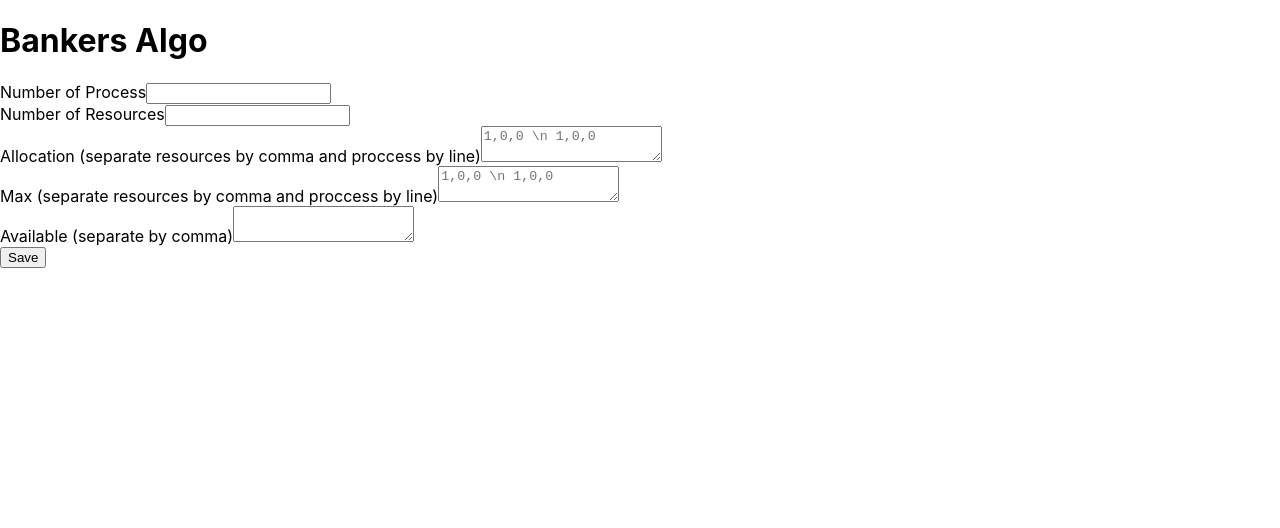
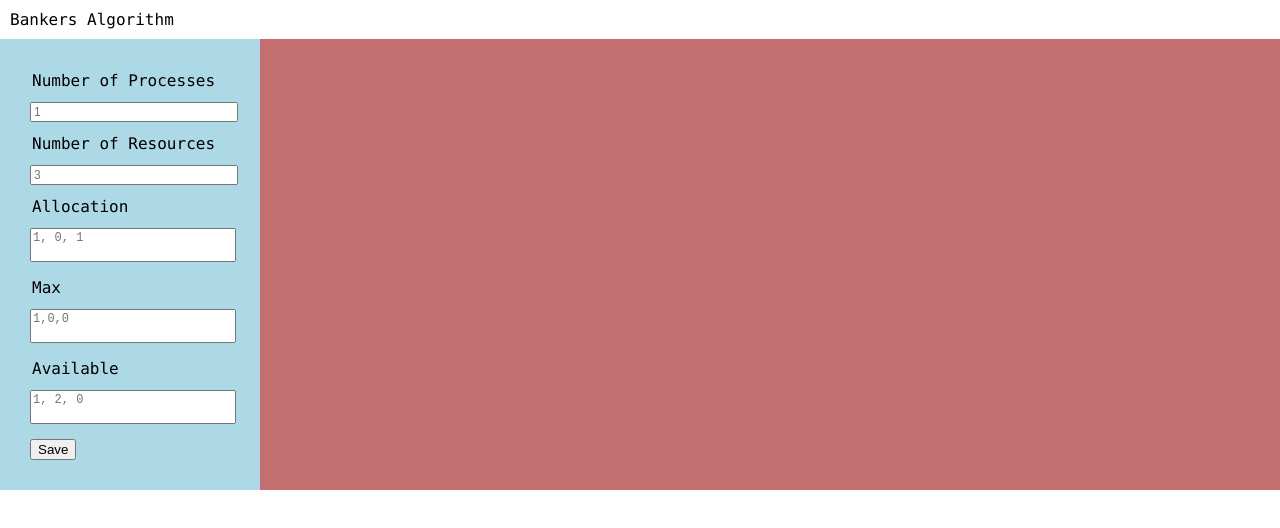
Before and after one commit to leticiapiucco/bankers-algorithm, a React (Create React App) app: page / in a window 1280 px wide. Shown: the top 528 px of the page. Built offline with nearby package versions, Linux system fonts and the light colour scheme.

Commit message:
Improve frontend

```diff
--- a/src/App.js
+++ b/src/App.js
@@ -4,52 +4,95 @@ import Form from "./components/Form";
 import { react } from "@babel/types";
 import DataGrid from '@material-ui/core/Table';
 import Tables from "./components/Tables"
+import Result from "./components/Result"
+
 
 const App = () => {
-  const [process, setNProcess] = useState(0)
+  const [processes, setNprocesses] = useState(0)
   const [resources, setNResources] = useState(0)
   const [allocatedTable, setAllocationTable] = useState([])
   const [maxTable, setMaxTable] = useState([])
   const [availableTable, setAvailableTable] = useState([])
   const [needTable, setNeedTable] = useState([])
+  const [readyToCalculate, setReadyToCalculate] = useState(false)
+  const [results, setResults] = useState([])
 
   const createTables = (input) => {
+    setReadyToCalculate(false)
+    setNprocesses(Number(input.processes))
+    setNResources(Number(input.resources))
     setAllocationTable((input.allocation.split(/\r?\n/)).map((e) => (
-      e.split(',')
+      e.split(',').map(x=>+x)
     )))
     setMaxTable((input.max.split(/\r?\n/)).map((e) => (
-      e.split(',')
+      e.split(',').map(x=>+x)
     )))
     setAvailableTable((input.available.split(/\r?\n/)).map((e) => (
-      e.split(',')
+      e.split(',').map(x=>+x)
     )))
-    setNProcess(input.process)
-    setNResources(input.resources)
-    calculateNeeded()
   }
 
   const calculateNeeded = () => {
-    let newNeedTable = [[]]
-    for(let i=0; i < process; i++){
+    let newNeedTable = [...Array(processes)].map(e => Array(resources));
+    for(let i=0; i < processes; i++){
       for(let j=0; j < resources; j++){
-        newNeedTable[i][j] = Number(maxTable[i][j]) - Number(allocatedTable[i][j])
+        newNeedTable[i][j] = maxTable[i][j] - allocatedTable[i][j]
       }
     }
     setNeedTable(newNeedTable)
+    calculate()
+  }
+  const calculate = () => {
+    let running = Array(processes).fill(true)
+    let count = processes
+    let result = []
+    while(count !== 0){
+      var safe = false
+      for(let i = 0; i < processes; i++){
+        if(running[i]){
+          let executing = true
+          for(let j=0; j < resources; j++){
+            if(maxTable[i][j] - allocatedTable[i][j] > availableTable[j]){
+              executing = false
+              break
+            }
+            if(executing){
+              result.push("Process " + i + " is executing")
+              running[i] = false
+              count -= 1
+              safe = true
+              for(let j = 0; j < resources; j++){
+                availableTable[j] += availableTable[i][j]
+              }
+              break
+            }
+          }
+        }
+      }
+      if(!safe){
+        result.push("The processes are in an unsafe state.")
+        break
+      }
+      result.push("The processes are in a safe state.")
+    }
+    setResults(result)
+    setReadyToCalculate(true)
   }
 
   return (
-    <div>
+    <body>
       <Header/>
+      <div className="parent">
         <Form onAdd={createTables}/>
-      <div>
+        <div className="wide">
           {allocatedTable.length > 0 ? <Tables table={allocatedTable} name="Allocation" /> : <div></div>}
           {maxTable.length > 0 ? <Tables table={maxTable} name="Max" /> : <div></div>}
           {availableTable.length > 0 ? <Tables table={availableTable} name="Available" /> : <div></div>}
           {needTable.length > 0 ? <Tables table={needTable} name="Needed" /> : <div></div>}
-
+          {readyToCalculate && <Result content={results}/>}
         </div>
       </div>
+    </body>
   );
 }
 
--- a/src/components/Form.js
+++ b/src/components/Form.js
@@ -1,7 +1,7 @@
-import { useState
- } from "react"
+import { useState } from "react"
+
 const Form = ({ onAdd }) => {
-    const [process, setNProcess] = useState('')
+    const [processes, setNprocesses] = useState('')
     const [resources, setNResources] = useState('')
     const [allocation, setAllocation] = useState('')
     const [max, setMax] = useState('')
@@ -9,72 +9,74 @@ const Form = ({ onAdd }) => {
 
     const onSubmit = (e) => {
         e.preventDefault()
-        if(!process){
-            alert('Please add the number of processes')
+        if(!processes){
+            alert('Please add the number of processeses')
             return
         }
         if(!resources){
-            alert('Please add the number of processes')
+            alert('Please add the number of resources')
             return
         }
         if(!allocation){
-            alert('Please add the number of processes')
+            alert('Please add the allocation table')
             return
         }
         if(!max){
-            alert('Please add the number of processes')
+            alert('Please add the max talbe')
             return
         }
         if(!available){
-            alert('Please add the number of processes')
+            alert('Please add the availability of resources')
             return
         }
-        onAdd({process, resources, allocation, max, available})
+        onAdd({processes, resources, allocation, max, available})
     }
     return (
-        <form onSubmit={onSubmit}>
-            <div>
-                <label>Number of Process</label>
+        <form onSubmit={onSubmit} className="narrow">
+            <div className='form-control'>
+                <label>Number of Processes</label>
                 <input type='text'
-                value={process} onChange={(e) =>
-                    setNProcess(e.target.value )
+                placeholder = '1'
+                value={processes} onChange={(e) =>
+                    setNprocesses(e.target.value )
                 }
                 />
             </div>
 
-            <div>
+            <div className='form-control'>
                 <label>Number of Resources</label>
                 <input type='text'
+                placeholder = '3'
                 value={resources} onChange={(e) =>
                     setNResources(e.target.value )
                 }
                 />
             </div>
 
-            <div>
-                <label>Allocation (separate resources by comma and proccess by line)</label>
+            <div className='form-control'>
+                <label>Allocation</label>
                 <textarea type='text'
-                placeholder = '1,0,0 \n 1,0,0'
+                placeholder = '1, 0, 1'
                 value={allocation} onChange={(e) =>
                     setAllocation(e.target.value )
                 }
                 />
             </div>
 
-            <div>
-                <label>Max (separate resources by comma and proccess by line)</label>
+            <div className='form-control'>
+                <label>Max</label>
                 <textarea type='text'
-                placeholder= '1,0,0 \n 1,0,0'
+                placeholder= '1,0,0'
                 value={max} onChange={(e) =>
                     setMax(e.target.value)
                 }
                 />
             </div>
 
-            <div>
-                <label>Available (separate by comma)</label>
+            <div className='form-control'>
+                <label>Available</label>
                 <textarea type='text'
-                placeholders = "1, 2, 3"
+                placeholder = "1, 2, 0"
                 value={available} onChange={(e) =>
                     setAvailable(e.target.value )
                 }
--- a/src/components/Header.js
+++ b/src/components/Header.js
@@ -1,8 +1,8 @@
 const Header = () => {
     return (
-        <div>
-            <h1>Bankers Algo</h1>
-        </div>
+        <header>
+            Bankers Algorithm
+        </header>
     )
 }
 
--- /dev/null
+++ b/src/components/Result.js
@@ -0,0 +1,14 @@
+import React from 'react'
+
+function Result({content}) {
+    return (
+        <div>
+            <ul>Excution
+            {content.map((subitems, idx) => {
+               return <li>{subitems}</li>
+            })}</ul>
+        </div>
+    )
+}
+
+export default Result
--- a/src/components/Tables.js
+++ b/src/components/Tables.js
@@ -11,8 +11,11 @@ import Paper from '@material-ui/core/Paper';
 const useStyles = makeStyles({
     table: {
       minWidth: 300,
-      maxWidth: 400,
+      maxWidth: 1000,
     },
+    columns:{
+        maxWidth: 30,
+    }
   });
 
 function Tables({table, name}) {
@@ -25,17 +28,15 @@ function Tables({table, name}) {
     return (
         <div>
             <h3>{name}</h3>
-            <TableContainer component={Paper}>
-                <Table className={classes.table} aria-label="simple table">
+            <TableContainer component={Paper} className={classes.table}>
+                <Table className={classes.table}>
                     <TableHead>
-                    <TableRow>
-                        <TableCell>
-
-                        </TableCell>
-                        {range(table[0].length).map((subitems, idx) => {
-                            return <TableCell align="right">R{+ String(subitems)}</TableCell>
-                        })}
-                    </TableRow>
+                        <TableRow>
+                            <TableCell></TableCell>
+                            {range(table[0].length).map((subitems, idx) => {
+                                return <TableCell align="right" className={classes.columns}>R{+ String(subitems)}</TableCell>
+                            })}
+                        </TableRow>
                     </TableHead>
                     <TableBody>
                         {table.map((items, index) => {
@@ -44,7 +45,7 @@ function Tables({table, name}) {
                                     <TableCell component="th" scope="row">P{+index}</TableCell>
                                     {items.map((subItems, sIndex) => {
                                         return (
-                                            <TableCell align="right">{subItems}</TableCell>
+                                            <TableCell align="right" className={classes.columns}>{subItems}</TableCell>
                                         )
                                     })}
                                 </TableRow>
--- a/src/index.css
+++ b/src/index.css
@@ -5,9 +5,76 @@ body {
     sans-serif;
   -webkit-font-smoothing: antialiased;
   -moz-osx-font-smoothing: grayscale;
+
+  position: absolute;
+  margin: 0px;
+  top: 0px;
+  bottom: 0px;
+  width: 100%;
+
 }
 
 code {
   font-family: source-code-pro, Menlo, Monaco, Consolas, 'Courier New',
     monospace;
 }
+
+.form-control {
+  font-family: "Lucida Console", "Courier New", monospace;
+}
+
+.form-control label {
+  display: block;
+  margin: 1%;
+}
+
+.form-control p {
+  font-size: 10px;
+  display: inline;
+}
+
+.form-control input {
+  width: 100%;
+  font-size: 12px;
+  margin-top: 10px;
+  margin-bottom: 10px;
+
+}
+
+.form-control textarea{
+  overflow-y: visible;
+  resize: none;
+  width: 100%;
+  margin-top: 10px;
+  margin-bottom: 10px;
+  font-size: 12px;
+}
+
+.parent {
+  display: flex;
+
+}
+.narrow {
+  float: right;
+  width: 200px;
+  background: lightblue;
+  padding: 30px;
+}
+.wide {
+  flex: 1;
+  /* Grow to rest of container */
+  float: left;
+  width: calc(100% - 200px);
+  background: rgb(196, 111, 111);
+  padding: 20px;
+  overflow: auto;
+
+  /* Just so it's visible */
+}
+
+header {
+  font-family: "Lucida Console", "Courier New", monospace;
+  margin: 10px;
+
+  align-self: center;
+}
```
Also changed, not shown: src/App.css (+0 -9 lines). Lines whose indentation alone changed are shown as unchanged.
